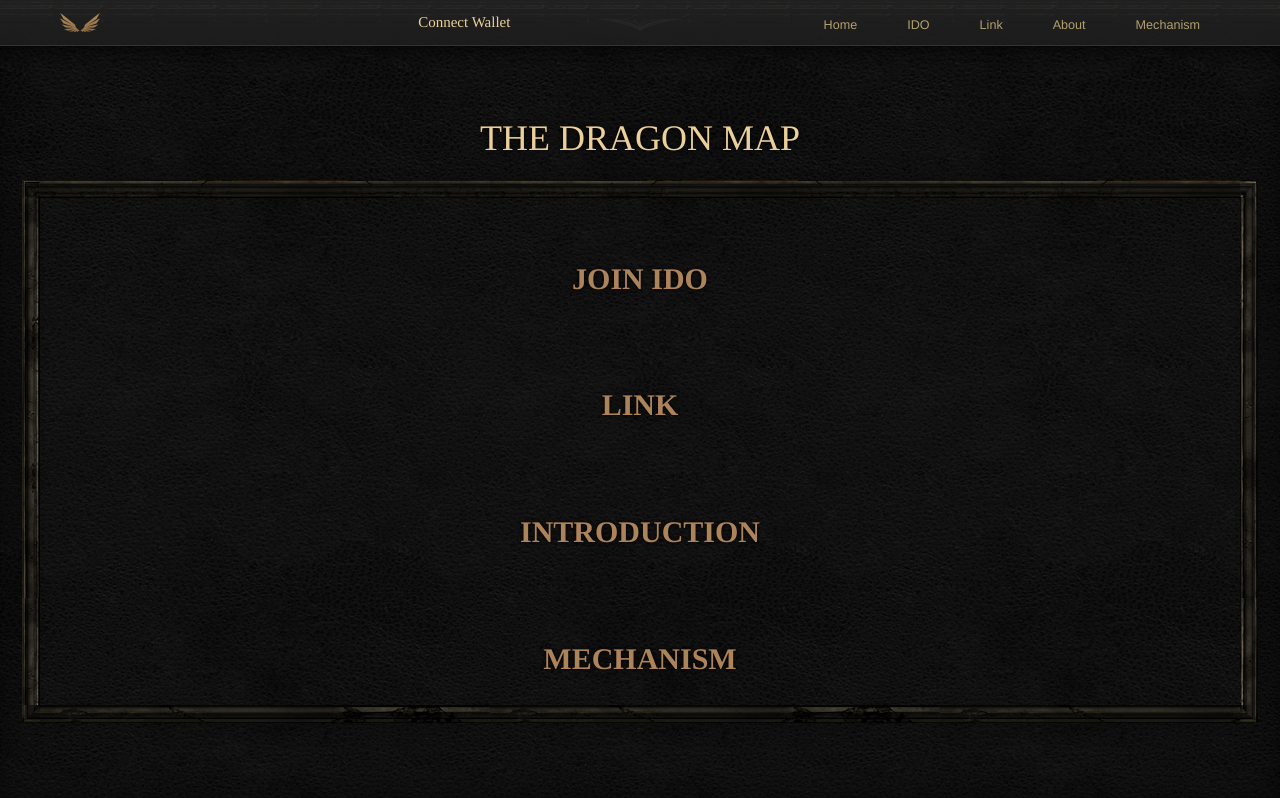
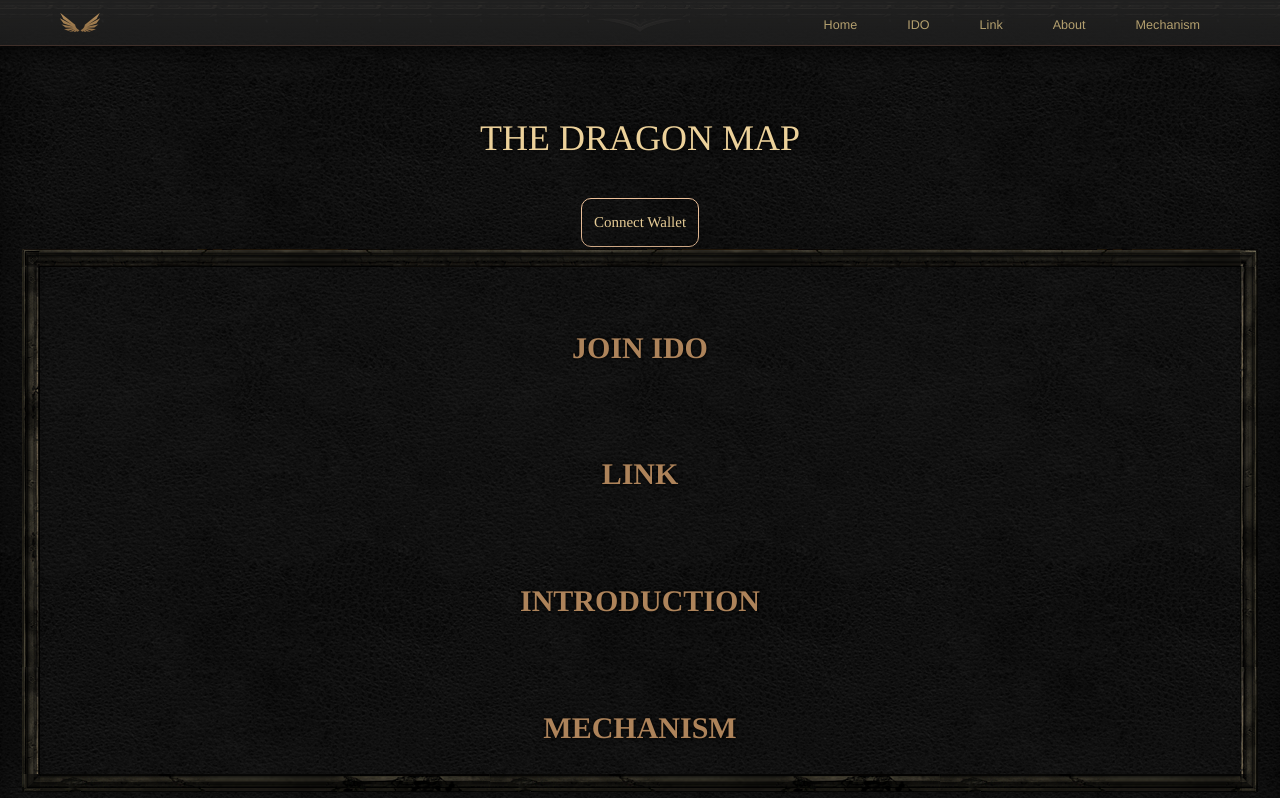
Before and after one commit to RyoLinEth/DragonDemo2, a React (Create React App) app: page / in a window 1280 px wide. Shown: the top 798 px of the page. Built offline with nearby package versions, Linux system fonts and the light colour scheme.

Commit message:
WalletConnect

```diff
--- a/src/App.js
+++ b/src/App.js
@@ -22,11 +22,13 @@ function App() {
 
   return (
     <div className="App">
-      <Navbar defaultAccountChange={handleDefaultAccountChange} defaultChainChange={handleDefaultChainChange}/>
+      <Navbar
+      //  defaultAccountChange={handleDefaultAccountChange} defaultChainChange={handleDefaultChainChange}
+      />
       <Divider />
-      <GallerySection />
+      <GallerySection defaultAccountChange={handleDefaultAccountChange} defaultChainChange={handleDefaultChainChange} />
       <Divider />
-      <HeroSelection defaultAccount={defaultAccount} defaultChain={defaultChain}/>
+      <HeroSelection defaultAccount={defaultAccount} defaultChain={defaultChain} />
       <Divider />
       <ContactSection defaultAccount={defaultAccount} />
       <Divider />
--- a/src/components/GallerySelection.js
+++ b/src/components/GallerySelection.js
@@ -1,4 +1,5 @@
 import React, { useState } from 'react';
+import WalletConnect from './WallectConnector';
 const LinkWithSymbol = ({ link, title }) => {
     const [isSymbolVisible, setIsSymbolVisible] = useState(false);
 
@@ -40,6 +41,7 @@ const LinkWithSymbol = ({ link, title }) => {
         transform: 'translateY(-50%)', // Keep the symbol vertically centered
     };
 
+
     return (
         <a
             href={link}
@@ -60,7 +62,16 @@ const LinkWithSymbol = ({ link, title }) => {
         </a>
     );
 };
-const GallerySection = () => {
+const GallerySection = ({ defaultAccountChange, defaultChainChange }) => {
+
+    const handleDefaultAccountChange = (value) => {
+        defaultAccountChange(value)
+    };
+
+    const handleDefaultChainChange = (value) => {
+        defaultChainChange(value)
+    }
+
     const linkArray = [
         {
             title: "Join IDO",
@@ -85,9 +96,26 @@ const GallerySection = () => {
                 <div className="container">
                     <div className="row">
                         <h2>The Dragon Map</h2>
-                        {/* <p className="section-description">
-                            <br />Available On BSC
-                        </p> */}
+                        <div style={{
+                            display: 'flex',
+                            justifyContent: 'center',
+                            alignItems: 'center',
+                            margin: '20px',
+                        }}>
+                            <button
+                                style={{
+                                    backgroundColor: 'transparent',
+                                    borderRadius: '10px',
+                                    border: '1px solid #EDC19A'
+
+                                }}
+                            >
+                                <WalletConnect
+                                    defaultAccountChange={handleDefaultAccountChange}
+                                    defaultChainChange={handleDefaultChainChange}
+                                />
+                            </button>
+                        </div>
                     </div>
                 </div>
                 <div className="row">
--- a/src/components/Navbar.js
+++ b/src/components/Navbar.js
@@ -12,13 +12,13 @@ const Navbar = ({ defaultAccountChange, defaultChainChange }) => {
         setIsExpanded(false);
     };
 
-    const handleDefaultAccountChange = (value) => {
-        defaultAccountChange(value)
-    };
+    // const handleDefaultAccountChange = (value) => {
+    //     defaultAccountChange(value)
+    // };
 
-    const handleDefaultChainChange = (value) => {
-        defaultChainChange(value)
-    }
+    // const handleDefaultChainChange = (value) => {
+    //     defaultChainChange(value)
+    // }
 
     return (
         <nav className="navbar navbar-inverse navbar-custom navbar-fixed-top">
@@ -28,12 +28,12 @@ const Navbar = ({ defaultAccountChange, defaultChainChange }) => {
                         <a className="navbar-brand navbar-logo" href="#home" style={{
                             color: 'transparent'
                         }}>Home</a>
-                        <div style={{ marginLeft: '24vw' }}>
+                        {/* <div style={{ marginLeft: '24vw' }}>
                             <WalletConnect
                                 defaultAccountChange={handleDefaultAccountChange}
                                 defaultChainChange={handleDefaultChainChange}
                             />
-                        </div>
+                        </div> */}
                     </div>
                     <div className="dropdown-menu dropdown-search-box animated fadeIn">
                         <span className="ion-android-arrow-dropup searchbox-caret animated fadeIn"></span>
```
